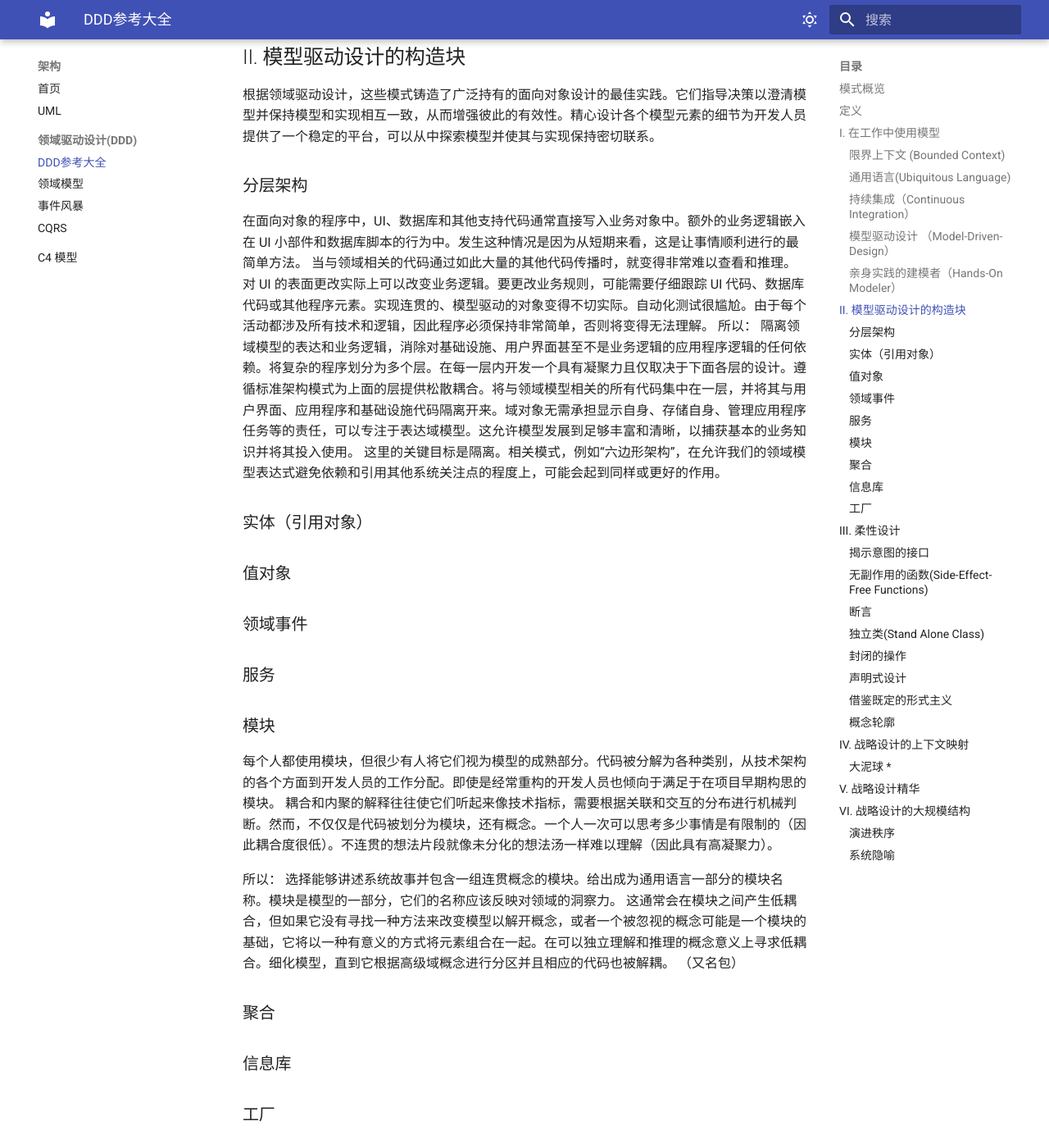
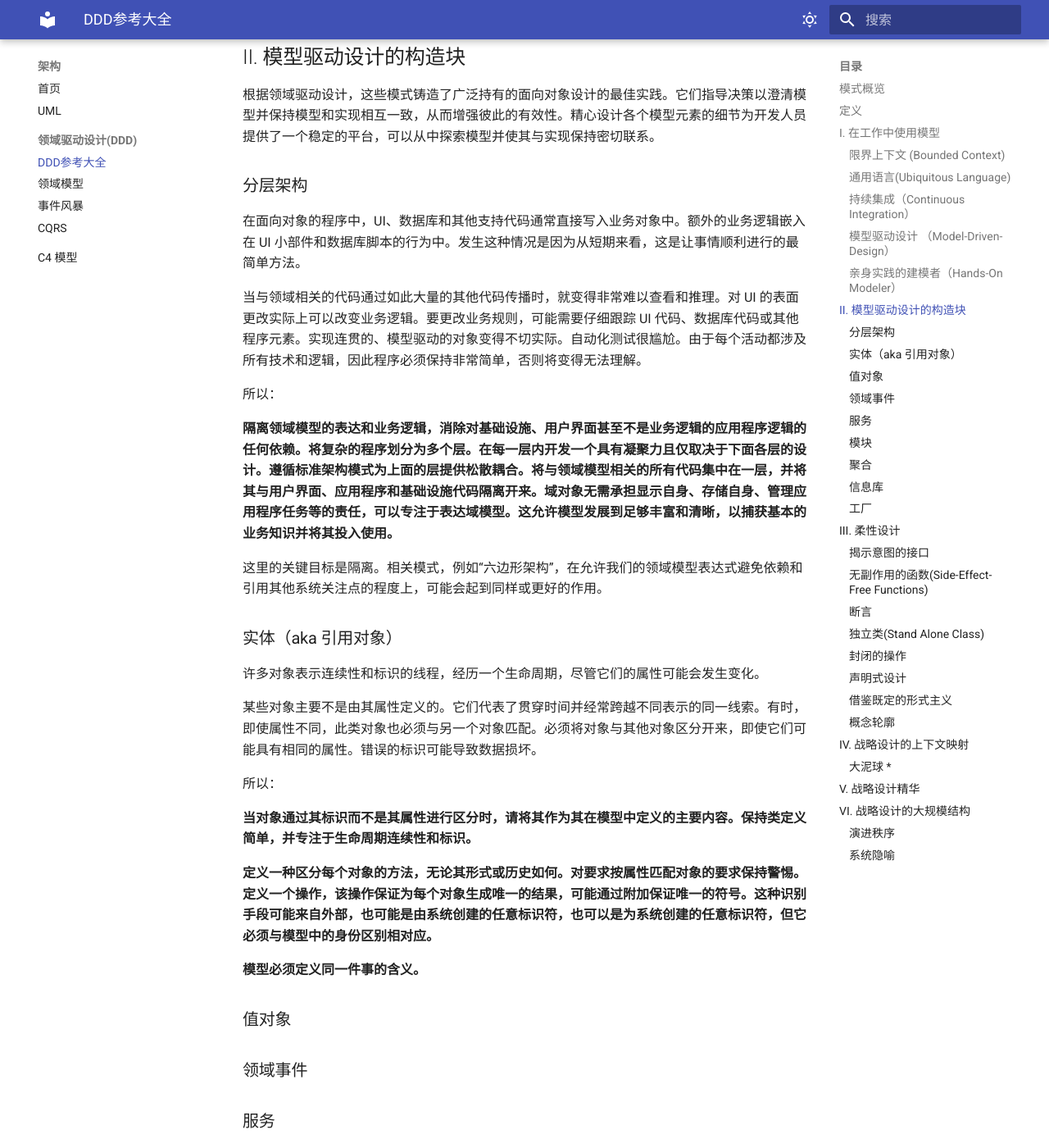
Before and after one commit to wizardbyron/guides, an MkDocs documentation site: the page built from docs/arch/ddd/reference.md, in a window 1280 px wide and 1400 px high, scrolled down 1526 px. Shown: the whole window at 82% size. Built offline with MkDocs 1.6.1 and Material for MkDocs 9.7.7, drawn with Linux system fonts in a browser that asks for light colours.

Commit message:
update DDD references

```diff
--- a/docs/arch/ddd/reference.md
+++ b/docs/arch/ddd/reference.md
@@ -33,12 +33,28 @@
 ### 分层架构
 
 在面向对象的程序中，UI、数据库和其他支持代码通常直接写入业务对象中。额外的业务逻辑嵌入在 UI 小部件和数据库脚本的行为中。发生这种情况是因为从短期来看，这是让事情顺利进行的最简单方法。
+
 当与领域相关的代码通过如此大量的其他代码传播时，就变得非常难以查看和推理。对 UI 的表面更改实际上可以改变业务逻辑。要更改业务规则，可能需要仔细跟踪 UI 代码、数据库代码或其他程序元素。实现连贯的、模型驱动的对象变得不切实际。自动化测试很尴尬。由于每个活动都涉及所有技术和逻辑，因此程序必须保持非常简单，否则将变得无法理解。
+
 所以：
-隔离领域模型的表达和业务逻辑，消除对基础设施、用户界面甚至不是业务逻辑的应用程序逻辑的任何依赖。将复杂的程序划分为多个层。在每一层内开发一个具有凝聚力且仅取决于下面各层的设计。遵循标准架构模式为上面的层提供松散耦合。将与领域模型相关的所有代码集中在一层，并将其与用户界面、应用程序和基础设施代码隔离开来。域对象无需承担显示自身、存储自身、管理应用程序任务等的责任，可以专注于表达域模型。这允许模型发展到足够丰富和清晰，以捕获基本的业务知识并将其投入使用。
+
+**隔离领域模型的表达和业务逻辑，消除对基础设施、用户界面甚至不是业务逻辑的应用程序逻辑的任何依赖。将复杂的程序划分为多个层。在每一层内开发一个具有凝聚力且仅取决于下面各层的设计。遵循标准架构模式为上面的层提供松散耦合。将与领域模型相关的所有代码集中在一层，并将其与用户界面、应用程序和基础设施代码隔离开来。域对象无需承担显示自身、存储自身、管理应用程序任务等的责任，可以专注于表达域模型。这允许模型发展到足够丰富和清晰，以捕获基本的业务知识并将其投入使用。**
+
 这里的关键目标是隔离。相关模式，例如“六边形架构”，在允许我们的领域模型表达式避免依赖和引用其他系统关注点的程度上，可能会起到同样或更好的作用。
 
-### 实体（引用对象）
+### 实体（aka 引用对象）
+
+许多对象表示连续性和标识的线程，经历一个生命周期，尽管它们的属性可能会发生变化。
+
+某些对象主要不是由其属性定义的。它们代表了贯穿时间并经常跨越不同表示的同一线索。有时，即使属性不同，此类对象也必须与另一个对象匹配。必须将对象与其他对象区分开来，即使它们可能具有相同的属性。错误的标识可能导致数据损坏。
+
+所以：
+
+**当对象通过其标识而不是其属性进行区分时，请将其作为其在模型中定义的主要内容。保持类定义简单，并专注于生命周期连续性和标识。**
+
+**定义一种区分每个对象的方法，无论其形式或历史如何。对要求按属性匹配对象的要求保持警惕。定义一个操作，该操作保证为每个对象生成唯一的结果，可能通过附加保证唯一的符号。这种识别手段可能来自外部，也可能是由系统创建的任意标识符，也可以是为系统创建的任意标识符，但它必须与模型中的身份区别相对应。**
+
+**模型必须定义同一件事的含义。**
 
 ### 值对象
 
```
